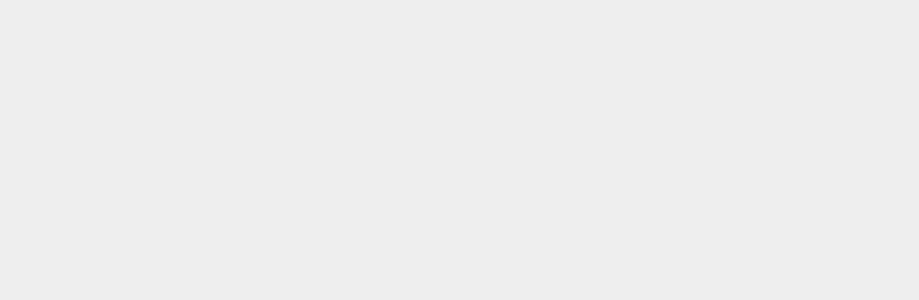
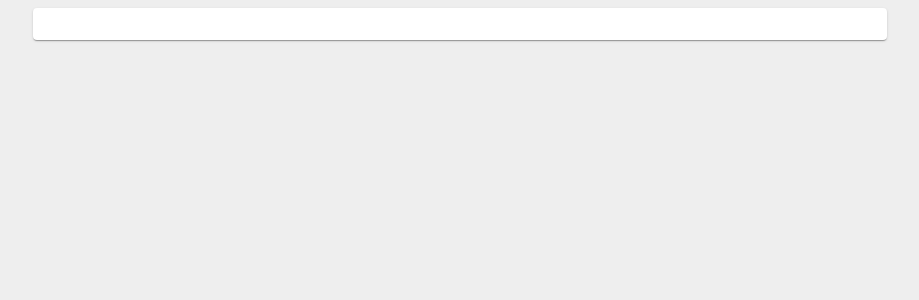
Before and after one commit to YiTingLee/blog-app, an Angular app: page /detail in a window 1280 px wide. Before the commit this address led to /. Shown: the top 300 px of the page, without its empty margins (180-1099 px from the left). Built offline with nearby package versions, Linux system fonts and the light colour scheme.

Commit message:
add detail component

```diff
--- a/src/app/app-routing.module.ts
+++ b/src/app/app-routing.module.ts
@@ -1,9 +1,11 @@
 import { NgModule } from '@angular/core';
 import { Routes, RouterModule } from '@angular/router';
 import { MainComponent } from './main/main.component'
+import { DetailComponent } from './main/detail/detail.component';
 
 const routes: Routes = [
-  { path: 'main', component: MainComponent }
+  { path: 'main', component: MainComponent },
+  { path: 'detail', component: DetailComponent }
 ];
 
 @NgModule({
--- a/src/app/app.module.ts
+++ b/src/app/app.module.ts
@@ -8,12 +8,14 @@ import { AppRoutingModule } from './app-routing.module';
 import { AppComponent } from './app.component';
 import { MainComponent } from './main/main.component';
 import { ItemComponent } from './main/item/item.component';
+import { DetailComponent } from './main/detail/detail.component';
 
 @NgModule({
   declarations: [
     AppComponent,
     MainComponent,
-    ItemComponent
+    ItemComponent,
+    DetailComponent
   ],
   imports: [
     BrowserModule,
--- /dev/null
+++ b/src/app/main/detail/detail.component.html
@@ -0,0 +1,5 @@
+<div>
+  <mat-card class="card">
+
+  </mat-card>
+</div>
--- /dev/null
+++ b/src/app/main/detail/detail.component.scss
@@ -0,0 +1,8 @@
+.card {
+  width: 65%;
+}
+
+div {
+  display: flex;
+  justify-content: center;
+}
--- /dev/null
+++ b/src/app/main/detail/detail.component.ts
@@ -0,0 +1,15 @@
+import { Component, OnInit } from '@angular/core';
+
+@Component({
+  selector: 'app-detail',
+  templateUrl: './detail.component.html',
+  styleUrls: ['./detail.component.scss']
+})
+export class DetailComponent implements OnInit {
+
+  constructor() { }
+
+  ngOnInit() {
+  }
+
+}
```
Also changed, not shown: 1 other file (tests, documents, lock files or other folders).
